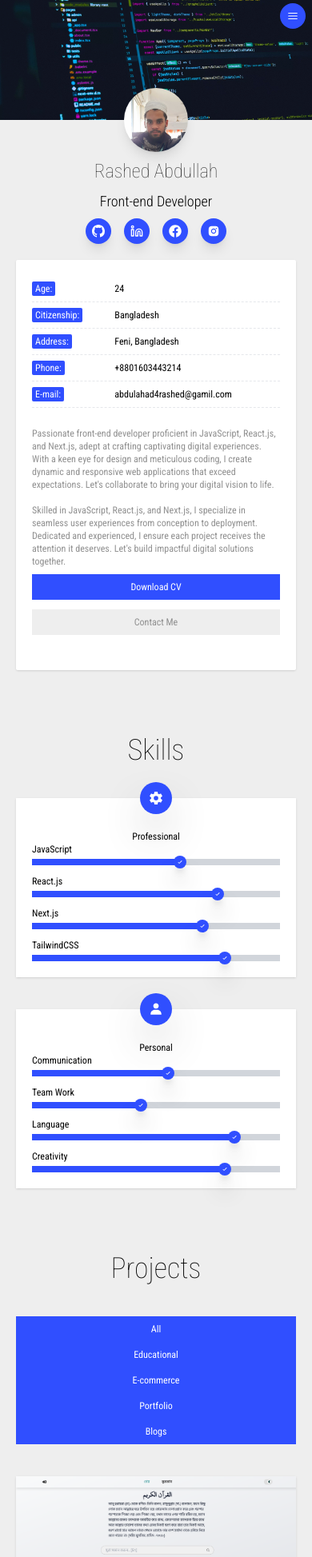
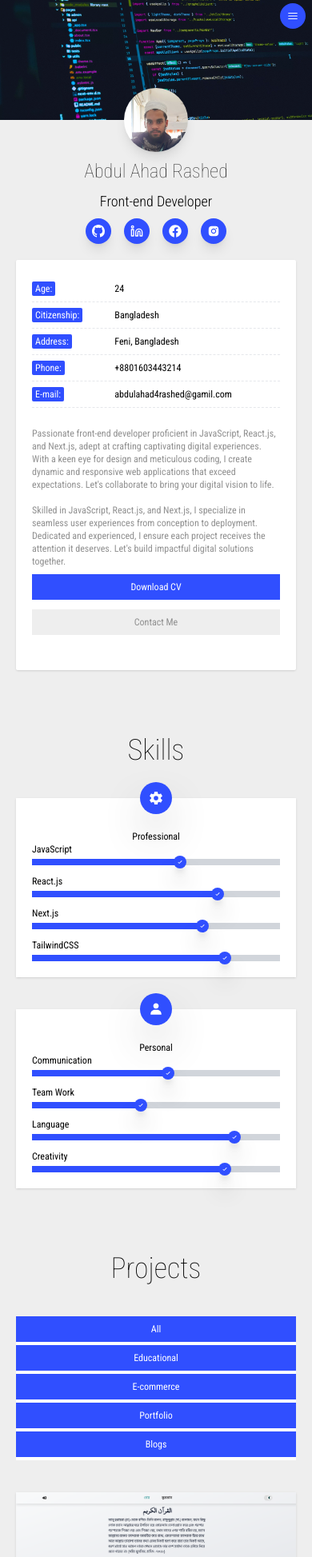
Before and after one commit to RashedAbdullah/rashed-abdullah, a Next.js app: page / in a window 390 px wide. Shown: the top 1947 px of the page at 80% size. Built offline with nearby package versions, Linux system fonts and the light colour scheme.

Commit message:
some updates about data and making dymic data

```diff
--- a/app/page.js
+++ b/app/page.js
@@ -45,7 +45,7 @@ export default function Home() {
             whileInView={{ scale: 1, opacity: 1 }}
             transition={{ duration: 0.5 }}
           >
-            <About />
+            <About contactRef={contactRef} />
           </motion.div>
           <motion.div
             ref={skillsRef}
--- a/components/about.jsx
+++ b/components/about.jsx
@@ -3,11 +3,11 @@ import React from "react";
 import Info from "./info";
 import Description from "./description";
 
-const About = () => {
+const About = ({contactRef}) => {
   return (
     <div className=" bg-white p-5 lg:grid grid-cols-12 rounded-sm shadow gap-10 items-center">
       <Info />
-      <Description />
+      <Description contactRef={contactRef}/>
     </div>
   );
 };
--- a/components/blogs.jsx
+++ b/components/blogs.jsx
@@ -8,7 +8,6 @@ const Blogs = () => {
     <div>
       <Title>Blogs</Title>
       <div className="lg:grid grid-cols-2 gap-5">
-        {/* Blog start */}
         {blogs.map((blog) => (
           <BlogCard key={blog.id} blog={blog} />
         ))}
--- a/components/description.jsx
+++ b/components/description.jsx
@@ -2,7 +2,7 @@
 import { aboutMe } from "@/data/about-me";
 import React from "react";
 
-const Description = () => {
+const Description = ({ contactRef }) => {
   return (
     <div className="col-span-7 py-6 lg:py-0 text-colors-tertiary flex flex-col gap-2">
       <p>{aboutMe.desc1}</p>
@@ -11,7 +11,12 @@ const Description = () => {
         <button className="bg-colors-quinary text-white py-2 px-5 hover:bg-blue-800 transition">
           Download CV
         </button>
-        <button className="bg-colors-primary text-colors-quaternar py-2 px-5 hover:text-black transition">
+        <button
+          onClick={() =>
+            contactRef.current.scrollIntoView({ behavior: "smooth" })
+          }
+          className="bg-colors-primary text-colors-quaternar py-2 px-5 hover:text-black transition"
+        >
           Contact Me
         </button>
       </div>
--- a/components/menu-bar.jsx
+++ b/components/menu-bar.jsx
@@ -20,6 +20,34 @@ const MenuBar = ({
     setIsHide(!isHide);
   };
 
+  const handleMenu = (menu) => {
+    switch (menu) {
+      case "Home":
+        window.scrollTo({
+          top: 0,
+          behavior: "smooth",
+        });
+        break;
+      case "About":
+        scrollToSection(aboutRef);
+        break;
+      case "Skills":
+        scrollToSection(skillsRef);
+        break;
+      case "Projects":
+        scrollToSection(projectsRef);
+        break;
+      case "Blogs":
+        scrollToSection(blogsRef);
+        break;
+      case "Contact":
+        scrollToSection(contactRef);
+        break;
+      default:
+        break;
+    }
+  };
+
   return (
     <div
       className={`fixed z-50 right-0 top-0 flex transition duration-500 ${
@@ -40,33 +68,7 @@ const MenuBar = ({
           {menuList.map((menu) => (
             <li key={menu}>
               <button
-                onClick={() => {
-                  switch (menu) {
-                    case "Home":
-                      window.scrollTo({
-                        top: 0,
-                        behavior: "smooth",
-                      });
-                      break;
-                    case "About":
-                      scrollToSection(aboutRef);
-                      break;
-                    case "Skills":
-                      scrollToSection(skillsRef);
-                      break;
-                    case "Projects":
-                      scrollToSection(projectsRef);
-                      break;
-                    case "Blogs":
-                      scrollToSection(blogsRef);
-                      break;
-                    case "Contact":
-                      scrollToSection(contactRef);
-                      break;
-                    default:
-                      break;
-                  }
-                }}
+                onClick={() => handleMenu(menu)}
                 className="py-3 w-56 pl-10 hover:bg-blue-800 transition duration-300 text-start"
               >
                 {menu}
--- a/components/profile.jsx
+++ b/components/profile.jsx
@@ -1,14 +1,15 @@
 import Image from "next/image";
 import React from "react";
-import SocilaLinks from "./socialLinks";
+import SocilaLinks from "./social-links";
 import Link from "next/link";
+import { aboutMe } from "@/data/about-me";
 
 const Profile = () => {
   return (
     <div className="">
       <Link href="/">
         <Image
-          src={"/profile.jpg"}
+          src={aboutMe.profile}
           height={150}
           width={150}
           alt="Profile"
@@ -17,10 +18,10 @@ const Profile = () => {
       </Link>
       <div className="flex flex-col items-center gap-2 lg:pt-20 pt-12">
         <h2 className="lg:text-4xl text-2xl text-colors-quaternary font-thin">
-          Rashed Abdullah
+          {aboutMe.name}
         </h2>
         <h3 className="text-black font-[300] text-[18px]">
-          Front-end Developer
+          {aboutMe.profession}
         </h3>
         <SocilaLinks />
       </div>
--- /dev/null
+++ b/components/projects-category.jsx
@@ -0,0 +1,24 @@
+import { projectsCategory } from "@/data/projects-category";
+
+const ProjectCategory = ({ onSwitchCategory }) => {
+  return (
+    <div className="flex items-center justify-center">
+      <ul className="lg:flex text-white w-full lg:w-auto">
+        {projectsCategory.map((type) => (
+          <li key={type} className="">
+            <button
+              onClick={() => onSwitchCategory(type)}
+              className={`px-5 py-2 bg-colors-quinary hover:bg-blue-800 transition duration-300 w-full lg:w-auto ${
+                type ? "border-b-4 border-white" : ""
+              }`}
+            >
+              {type}
+            </button>
+          </li>
+        ))}
+      </ul>
+    </div>
+  );
+};
+
+export default ProjectCategory;
--- a/components/projects.jsx
+++ b/components/projects.jsx
@@ -4,6 +4,7 @@ import { projectsCategory } from "@/data/projects-category";
 
 import { projects } from "@/data/projects";
 import ProjectCard from "./project-card";
+import ProjectCategory from "./projects-category";
 
 const Projects = () => {
   const [allprojects, setallProjects] = useState(projects);
@@ -20,20 +21,7 @@ const Projects = () => {
   return (
     <div>
       <Title>Projects</Title>
-      <div className="flex items-center justify-center">
-        <ul className="lg:flex text-white w-full lg:w-auto">
-          {projectsCategory.map((type) => (
-            <li key={type} className="">
-              <button
-                onClick={() => handlePorejctCategory(type)}
-                className="px-5 py-2 bg-colors-quinary hover:bg-blue-800 transition duration-300 w-full lg:w-auto"
-              >
-                {type}
-              </button>
-            </li>
-          ))}
-        </ul>
-      </div>
+      <ProjectCategory onSwitchCategory={handlePorejctCategory} />
       <div className="lg:grid grid-cols-3 mt-10 gap-5">
         {allprojects.length ? (
           allprojects.map((project) => (
--- a/components/skills.jsx
+++ b/components/skills.jsx
@@ -1,6 +1,6 @@
 import React from "react";
 import Title from "./title";
-import SkillCard from "./skillCard";
+import SkillCard from "./skill-card";
 import { skills } from "@/data/skills";
 
 const Skills = () => {
--- a/data/about-me.js
+++ b/data/about-me.js
@@ -1,5 +1,7 @@
 export const aboutMe = {
   name: "Abdul Ahad Rashed",
+  profession: "Front-end Developer",
+  profile: "/profile.jpg",
   age: "24",
   citizenship: "Bangladesh",
   address: "Feni, Bangladesh",
```
Also changed, not shown: components/skill-card.jsx (renamed from components/skillCard.jsx), components/social-links.jsx (renamed from components/socialLinks.jsx).
